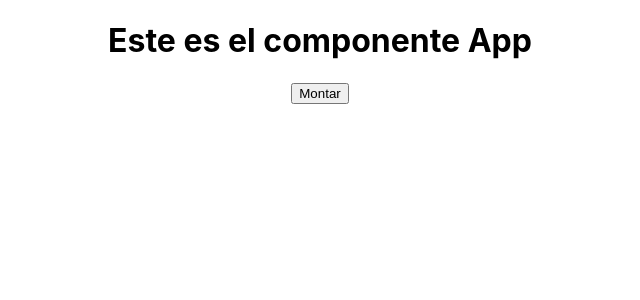
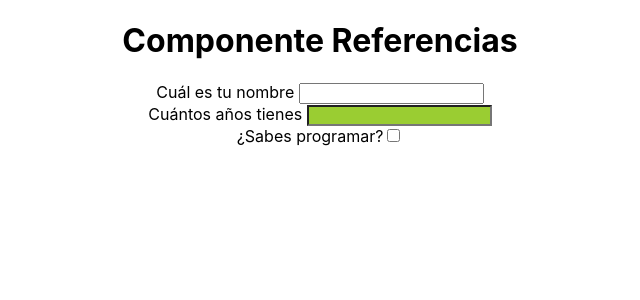
Before and after one commit to gorkavillara/curso-reactjs-tailwindcss-nextjs, a React (Create React App) app: page / in a window 1280 px wide. Shown: the top 300 px of the page, without its empty margins (320-960 px from the left). Built offline with nearby package versions, Linux system fonts and the light colour scheme.

Commit message:
Lección 03

```diff
--- a/src/App.js
+++ b/src/App.js
@@ -1,19 +1,55 @@
 import React from 'react'
 import './App.css';
-import ComponenteClase from './components/ComponenteClase';
-import ComponenteFuncional from './components/ComponenteFuncional';
+import ComponenteTema02 from './components/ComponenteTema02';
+
+const ComponenteRef = () => {
+  // const referenciaInput = React.useRef(null);
+  // const [nombre, setNombre] = React.useState('Iñigo');
+  // const [edad, setEdad] = React.useState(31);
+  const [campos, setCampos] = React.useState({ nombre: '', edad: '' });
+  const [checked, setChecked] = React.useState(false);
+
+  const handleChange = event => {
+    const field = event.target.name;
+    setCampos(
+      { ...campos,
+        [field]: event.target.value
+      })
+  }
+
+  console.log(`campos`, campos)
+
+  return (
+    <>
+      <form onSubmit={e => {
+        e.preventDefault();
+        // Se hace lo que queramos
+        // Podemos enviar axios.post()...
+      }}>
+        <h1>Componente Referencias</h1>
+        <span>Cuál es tu nombre </span>
+        <input type="text" name="nombre" value={campos.nombre} onChange={handleChange} />
+        <br />
+        <span>Cuántos años tienes </span>
+        <input type="text" name="edad" value={campos.edad} onChange={handleChange} style={{ backgroundColor: 'yellowgreen' }} />
+        <br />
+        <label>¿Sabes programar?
+          <input type="checkbox" name="Programacion" checked={checked} onChange={() => setChecked(!checked)} />
+        </label>
+        {/* <button onClick={() => alert(referenciaInput.current.value)}>Alerta Nombre</button>
+      <br />
+      <button onClick={() => referenciaInput.current.focus()}>Enfócate en el input</button>
+      <button onClick={() => referenciaInput.current.value = ""}>Reset</button> */}
+      </form>
+    </>
+  )
+}
 
 const App = () => {
-  const [estaMontado, setEstaMontado] = React.useState(false);
-
   return (
     <div className="App">
-      <h1>Este es el componente App</h1>
-      {estaMontado && <ComponenteFuncional />}
-      {/* <ComponenteClase /> */}
-      <button onClick={() => setEstaMontado(!estaMontado)}>
-        {estaMontado ? 'Desmontar' : 'Montar'}
-      </button>
+      {/* <ComponenteTema02 /> */}
+      <ComponenteRef />
     </div>
   )
 }
--- /dev/null
+++ b/src/components/ComponenteTema02.jsx
@@ -0,0 +1,19 @@
+import React from 'react'
+import ComponenteClase from './ComponenteClase';
+import ComponenteFuncional from './ComponenteFuncional';
+
+const ComponenteTema02 = () => {
+    const [estaMontado, setEstaMontado] = React.useState(false);
+    return (
+        <div>
+            <h1>Este es el componente App</h1>
+            {estaMontado && <ComponenteFuncional />}
+            {/* <ComponenteClase /> */}
+            <button onClick={() => setEstaMontado(!estaMontado)}>
+                {estaMontado ? 'Desmontar' : 'Montar'}
+            </button>
+        </div>
+    )
+}
+
+export default ComponenteTema02
```
